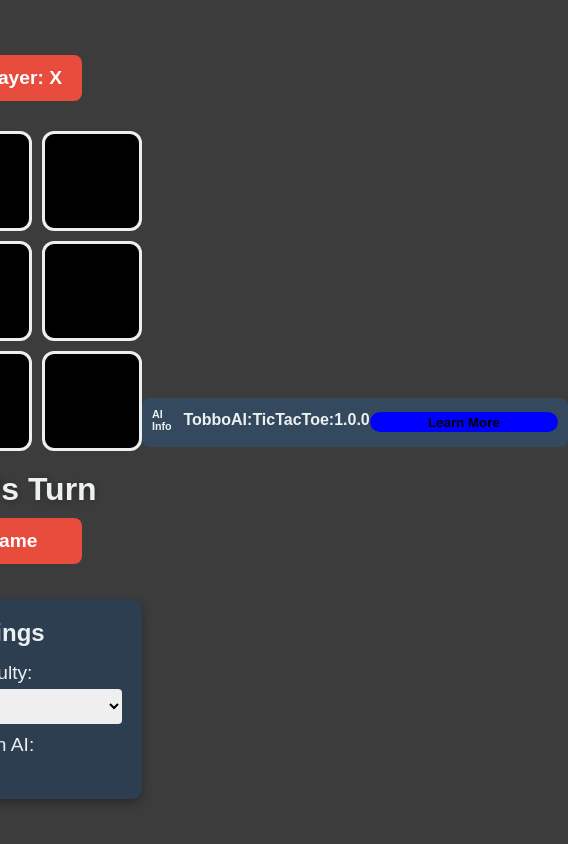
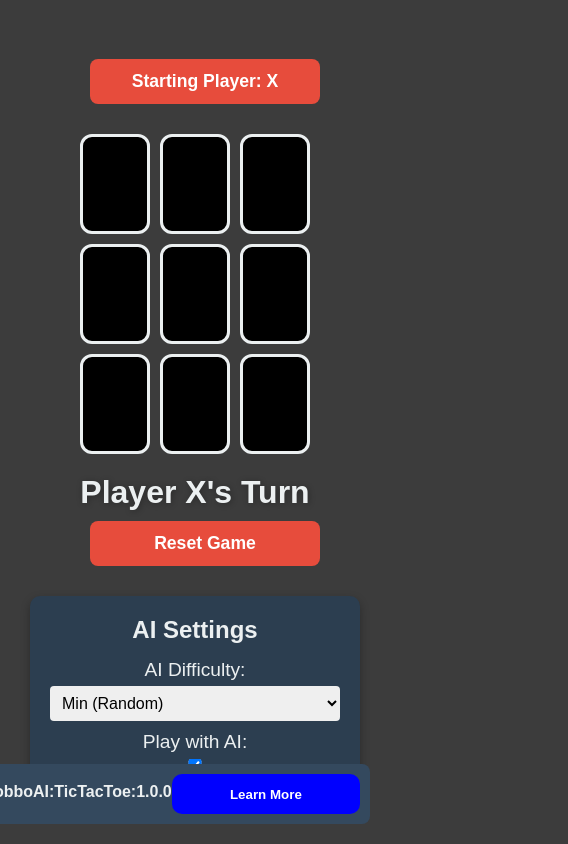
Before and after one commit to LajemGIT/TicTacToe, a plain HTML site: page index.html in a window 390 px wide. Shown: the whole page, 568 px wide, since content can reach past the window. Drawn offline with Linux system fonts and the light colour scheme.

Commit message:
fixed on mobile v2

```diff
--- a/style.css
+++ b/style.css
@@ -14,14 +14,17 @@ body {
   align-items: center;
   min-height: 100vh;
   padding: 20px;
+  flex-direction: column;
+  text-align: center;
 }
 
 /* Main container for game and AI settings */
 .container {
   display: flex;
+  flex-direction: column;
   align-items: center;
-  justify-content: center;
   gap: 25px;
+  width: 100%;
 }
 
 /* Main game area */
@@ -38,14 +41,15 @@ h1 {
 /* Tic-Tac-Toe Grid */
 .grid {
   display: grid;
-  grid-template-columns: repeat(3, 100px);
+  grid-template-columns: repeat(3, 1fr);
   grid-gap: 10px;
   margin: 20px 0;
+  width: 100%;
 }
 
 /* Tic-Tac-Toe cells styling */
 .grid button {
-  width: 100px;
+  width: 100%;
   height: 100px;
   font-size: 3rem;
   font-weight: bold;
@@ -105,7 +109,7 @@ h1 {
   border-radius: 10px;
   text-align: center;
   box-shadow: 0 4px 10px rgba(0, 0, 0, 0.3);
-  width: 250px;
+  width: 100%;
 }
 
 .ai-controls h2 {
@@ -130,18 +134,35 @@ select, input[type="checkbox"] {
 /* Positioning the AI controls to the right */
 @media (max-width: 768px) {
   .container {
-    flex-direction: column;
+    gap: 20px;
+    padding: 10px;
+  }
+
+  .grid {
+    grid-template-columns: repeat(3, 1fr);
+    width: 100%;
+  }
+
+  .reset-game, .changePlayer {
+    width: 100%;
+    font-size: 1.1rem;
   }
 
   .ai-controls {
     width: 100%;
-    text-align: center;
+  }
+
+  h1 {
+    font-size: 2rem;
   }
 }
+
+/* Footer or AI info */
 .AI-info {
   display: flex;
   align-items: center;
   justify-content: center;
+  position: fixed;
   bottom: 20px;
   right: 20px;
   background: #34495e;
@@ -149,20 +170,23 @@ select, input[type="checkbox"] {
   padding: 10px;
   border-radius: 8px;
 }
+
 h6 {
   margin-bottom: 5px;
 }
+
 .ai-version {
   font-weight: bold;
   margin-bottom: 5px;
 }
+
 .learnMoreBtn {
   border: none;
   cursor: pointer;
   width: 200px;
-  height: 20px;
+  height: 40px;
   background-color: blue;
   font-weight: bold;
   border-radius: 10px;
-
+  color: white;
 }
```
